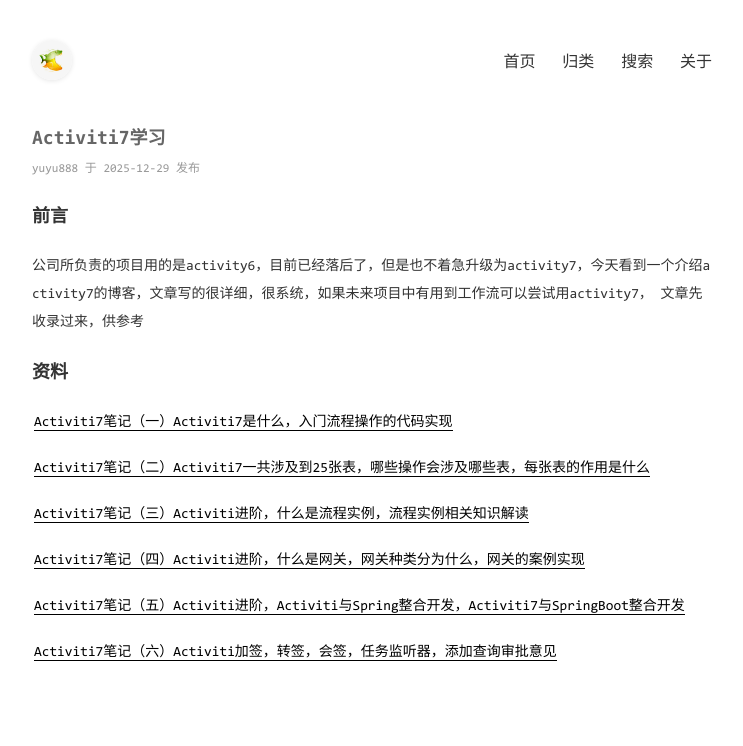
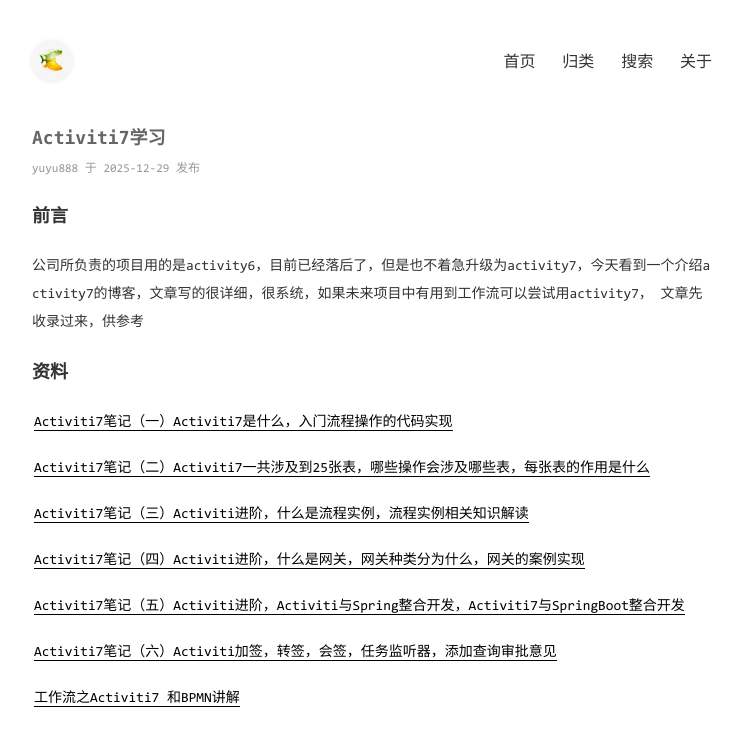
Before and after one commit to yuyu888/yuyu888.github.io, a Jekyll site: the page built from _posts/2025-12-29-activity7学习.md, in a window 1280 px wide. Shown: the top 746 px of the page, without its empty margins (268-1011 px from the left). Built offline with Jekyll 4.4.1, drawn with Linux system fonts in a browser that asks for light colours; comment, search, counter and statistics services are not loaded.

Commit message:
Update 2025-12-29-activity7学习.md

```diff
--- a/_posts/2025-12-29-activity7学习.md
+++ b/_posts/2025-12-29-activity7学习.md
@@ -21,3 +21,5 @@ categories: [JAVA]
 [Activiti7笔记（五）Activiti进阶，Activiti与Spring整合开发，Activiti7与SpringBoot整合开发](https://cloud.tencent.com/developer/article/1996357){:target="_blank"}
 
 [Activiti7笔记（六）Activiti加签，转签，会签，任务监听器，添加查询审批意见](https://cloud.tencent.com/developer/article/1996359){:target="_blank"}
+
+[工作流之Activiti7 和BPMN讲解](https://www.jianshu.com/p/b88d07b7f4bf){:target="_blank"}
```
